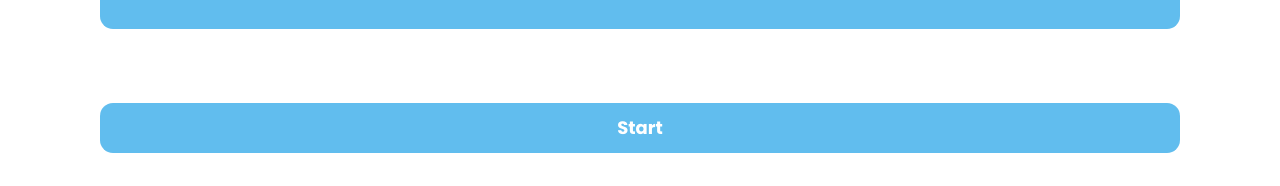
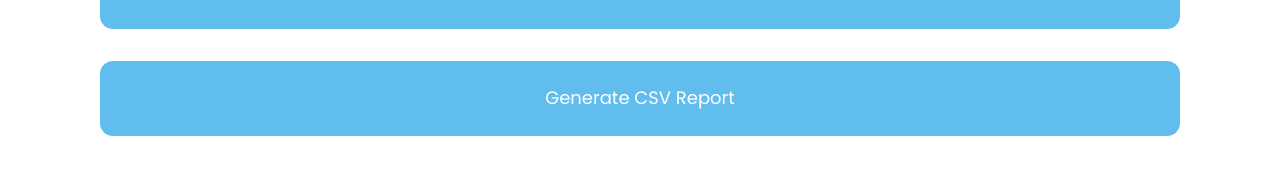
Before and after one commit to El-bana/correct4, a React (Create React App) app: page /exams/1 in a window 1280 px wide. Shown: the part 286-472 px from the top of the page. Built offline with nearby package versions, Linux system fonts and the light colour scheme; no server answers; sample sign-in values are in the browser's storage.

Commit message:
updated to follow backend updates

```diff
--- a/src/components/addCard/AddCard.jsx
+++ b/src/components/addCard/AddCard.jsx
@@ -3,7 +3,7 @@ import styles from "./AddCard.module.css";
 const AddCard = ({ toUpload, ...props }) => {
   return (
     <div className={styles.add_card} {...props}>
-      Add {toUpload}
+      {toUpload}
     </div>
   );
 };
--- a/src/components/modals/CreateExamModal.jsx
+++ b/src/components/modals/CreateExamModal.jsx
@@ -14,7 +14,13 @@ const CreateExamModel = ({ show, handleClose, classDetails }) => {
   const handleCreateExam = () => {
     if (!examName) return;
 
-    dispatch(createUserExam({ name: examName, classId: classDetails.id }))
+    dispatch(
+      createUserExam({
+        name: examName,
+        classId: classDetails.id,
+        modelName: "model1",
+      })
+    )
       .unwrap()
       .then((res) => {
         console.log(res);
--- a/src/components/papersList/PapersList.jsx
+++ b/src/components/papersList/PapersList.jsx
@@ -7,7 +7,12 @@ const PapersList = ({ papers }) => {
         <div className={styles.paper} key={p.id}>
           <img className={styles.paper_img} src={p.path} alt="paper" />
           <p className={styles.paper_score}>
-            <strong>Score:</strong> {p.score}
+            <span>
+              <strong>Id:</strong> {p.student_id || "N/A"}
+            </span>
+            <span>
+              <strong>Score:</strong> {p.score}
+            </span>
           </p>
         </div>
       ))}
--- a/src/components/papersList/PapersList.module.css
+++ b/src/components/papersList/PapersList.module.css
@@ -24,6 +24,8 @@
   padding: 12px;
   background-color: #61bdee;
   border-radius: 0 0 10px 10px;
+  display: flex;
+  flex-direction: column;
 }
 
 @media screen and (max-width: 992px) {
--- a/src/features/exames.js
+++ b/src/features/exames.js
@@ -79,11 +79,29 @@ export const createUserExam = createAsyncThunk(
   "exames/createUserExam",
   async (payload, { rejectWithValue }) => {
     try {
-      const { name, classId } = payload;
+      const { name, classId, modelName } = payload;
 
       const response = await instance.post("/groups", {
         name,
         class_id: classId,
+        model_name: modelName,
+      });
+
+      return response.data;
+    } catch (e) {
+      return rejectWithValue(e);
+    }
+  }
+);
+
+export const generateCSV = createAsyncThunk(
+  "exames/generateCSV",
+  async (payload, { rejectWithValue }) => {
+    try {
+      const { examId } = payload;
+
+      const response = await instance.post(`/groups/${examId}/generateReport`, {
+        responseType: "blob",
       });
 
       return response.data;
--- a/src/pages/Classes/Exam/Exam.jsx
+++ b/src/pages/Classes/Exam/Exam.jsx
@@ -9,6 +9,7 @@ import { useDispatch } from "react-redux";
 import {
   correctMCQPapers,
   fetchExamById,
+  generateCSV,
   setModelAnswer,
 } from "../../../features/exames";
 import { useParams } from "react-router-dom";
@@ -84,6 +85,22 @@ const Exam = () => {
       });
   };
 
+  const handleGenerateCSVReport = async () => {
+    dispatch(
+      generateCSV({
+        examId: exam.id,
+      })
+    )
+      .unwrap()
+      .then((response) => {
+        const url = window.URL.createObjectURL(new Blob([response]));
+        const link = document.createElement("a");
+        link.href = url;
+        link.setAttribute("download", "report.csv"); //or any other extension
+        document.body.appendChild(link);
+        link.click();
+      });
+  };
   return (
     <>
       <div className="main-grid">
@@ -107,7 +124,7 @@ const Exam = () => {
           >
             <AddCard
               onClick={() => modelAnswerInputRef?.current?.click()}
-              toUpload="Model Answer"
+              toUpload="Add Model Answer"
             />
             <input
               type="file"
@@ -128,7 +145,7 @@ const Exam = () => {
             >
               <AddCard
                 onClick={() => papersInputRef?.current?.click()}
-                toUpload="MCQ Papers"
+                toUpload="Add MCQ Papers"
               />
               <input
                 type="file"
@@ -141,6 +158,19 @@ const Exam = () => {
               />
             </GridItem>
           )}
+
+          <GridItem
+            gridSize="12"
+            className={clsx(
+              styles.classes_card_container,
+              "fullSizeGridMobile"
+            )}
+          >
+            <AddCard
+              onClick={handleGenerateCSVReport}
+              toUpload="Generate CSV Report"
+            />
+          </GridItem>
 
           <GridItem
             gridSize="12"
```
Also changed, not shown: 1 other file (tests, documents, lock files or other folders).
